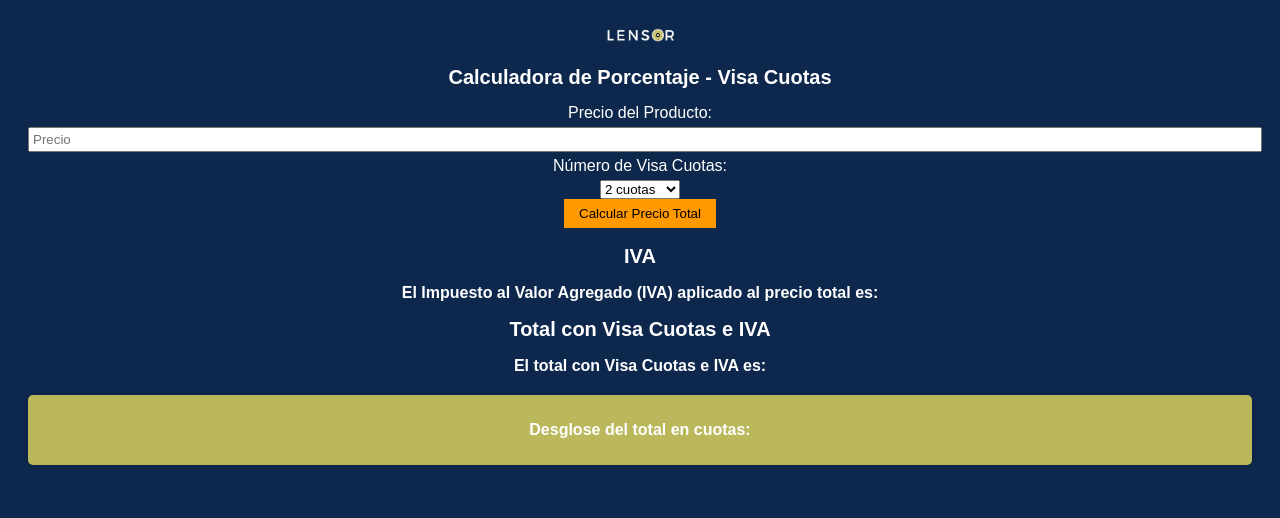
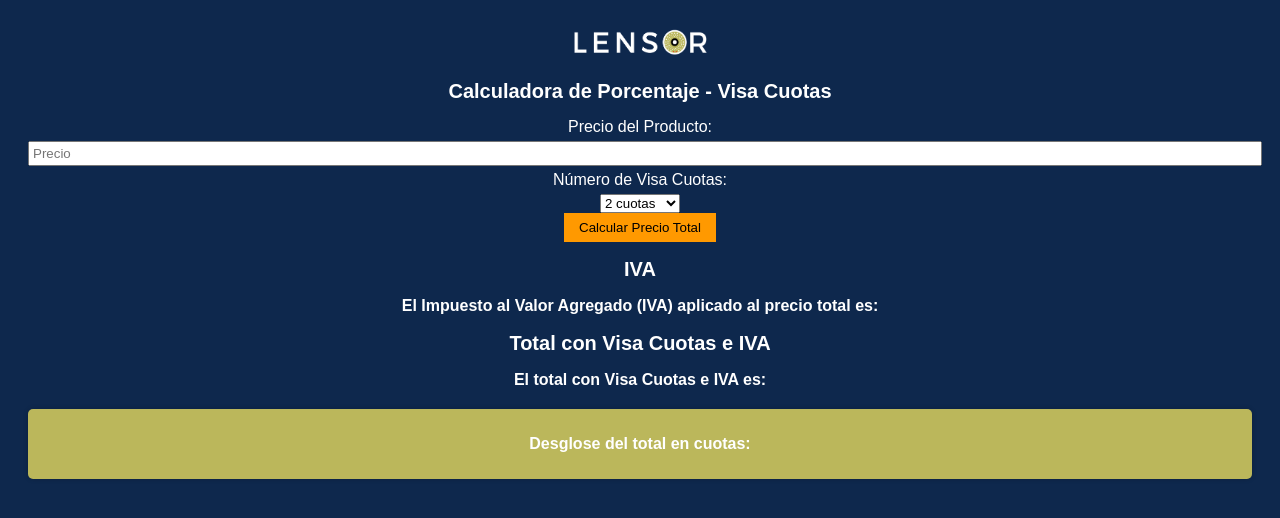
Before and after one commit to BryanD21/calculadoravisacuotas, a plain HTML site: page index.html in a window 1280 px wide. Drawn offline with Linux system fonts and the light colour scheme.

Commit message:
logo en 150

```diff
--- a/css/styles.css
+++ b/css/styles.css
@@ -54,7 +54,7 @@ p {
 }
 
 .logo {
-    max-width: 75px;
+    max-width: 150px;
     height: auto;
 }
 
```
